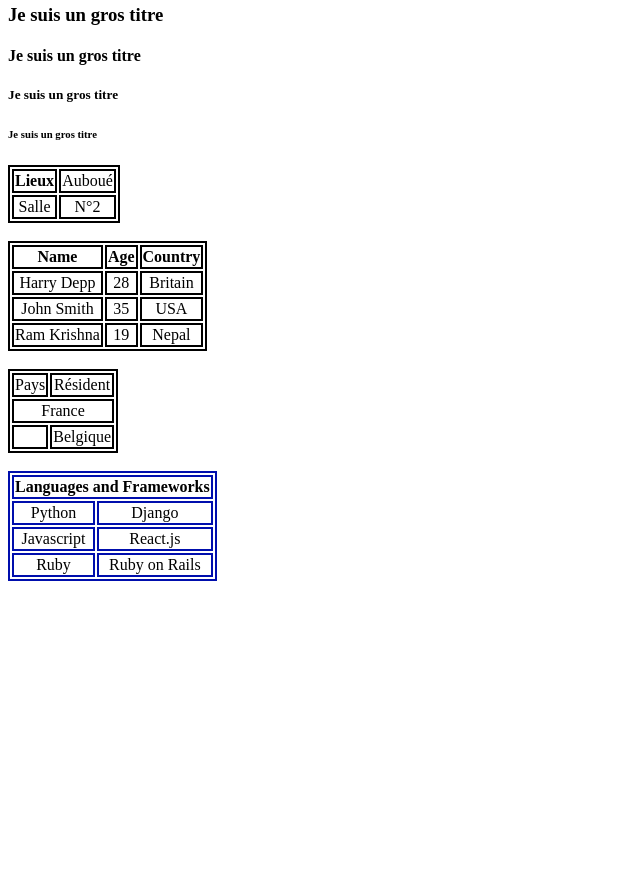
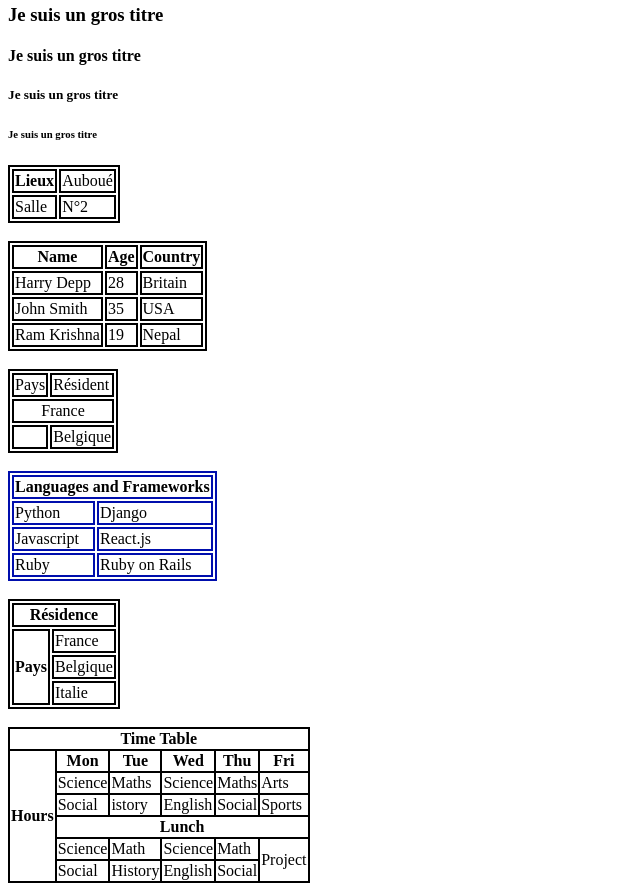
Before and after one commit to Sigthee/Sigthee.github.io, a PHP site: page / in a window 1280 px wide. Shown: the part 447-1338 px from the top of the page, without its empty margins (0-640 px from the left). Before the commit the page ends 1028 px from the top, so only its background shows below. Run offline with PHP 8.4, Linux system fonts and the light colour scheme.

Commit message:
ajout du tableau collapse

```diff
--- a/index.html
+++ b/index.html
@@ -98,6 +98,68 @@
                 <td>Ruby</td>
                 <td>Ruby on Rails</td>
             </tr>
+        </table> <br>
+
+        <table>
+            <tr>
+                <th colspan="2">Résidence</th>
+            </tr>
+            <tr>
+                <th rowspan="3">Pays</th> <!--rowspan étend Pays sur 3 colonnes-->
+                <td>France</td>
+            </tr>
+            <tr>
+                <td>Belgique</td>
+            </tr>
+            <tr>
+                <td>Italie</td>
+            </tr>
+        </table> <br>
+
+        <table id="union">
+            <tr>
+                <th colspan="7">Time Table</th>
+            </tr>
+            <tr>
+                <th rowspan="7">Hours</th>
+            </tr>
+            <tr>
+                <th>Mon</th>
+                <th>Tue</th>
+                <th>Wed</th>
+                <th>Thu</th>
+                <th>Fri</th>
+            </tr>
+            <tr>
+                <td>Science</td>
+                <td>Maths</td>
+                <td>Science</td>
+                <td>Maths</td>
+                <td>Arts</td>
+            </tr>
+            <tr>
+                <td>Social</td>
+                <td>istory</td>
+                <td>English</td>
+                <td>Social</td>
+                <td>Sports</td>
+            </tr>
+            <tr>
+                <th colspan="5">Lunch</th>
+            </tr>
+            <tr>
+                <td>Science</td>
+                <td>Math</td>
+                <td>Science</td>
+                <td>Math</td>
+                <td colspan="2" rowspan="2">Project</td>
+            </tr>
+            <tr>
+                <td>Social</td>
+                <td>History</td>
+                <td>English</td>
+                <td>Social</td>
+            </tr>
         </table>
 
     </body>
--- a/style.css
+++ b/style.css
@@ -6,10 +6,14 @@ tr, td, th, table {
     border: 2px solid black;
 }
 
-tr td {
+tr td[colspan="2"] {
     text-align: center;
 }
 
 .gray ,.gray th, .gray td {
     border-color: rgb(0, 14, 173);
 }
+
+#union {
+    border-collapse: collapse;
+}
```
